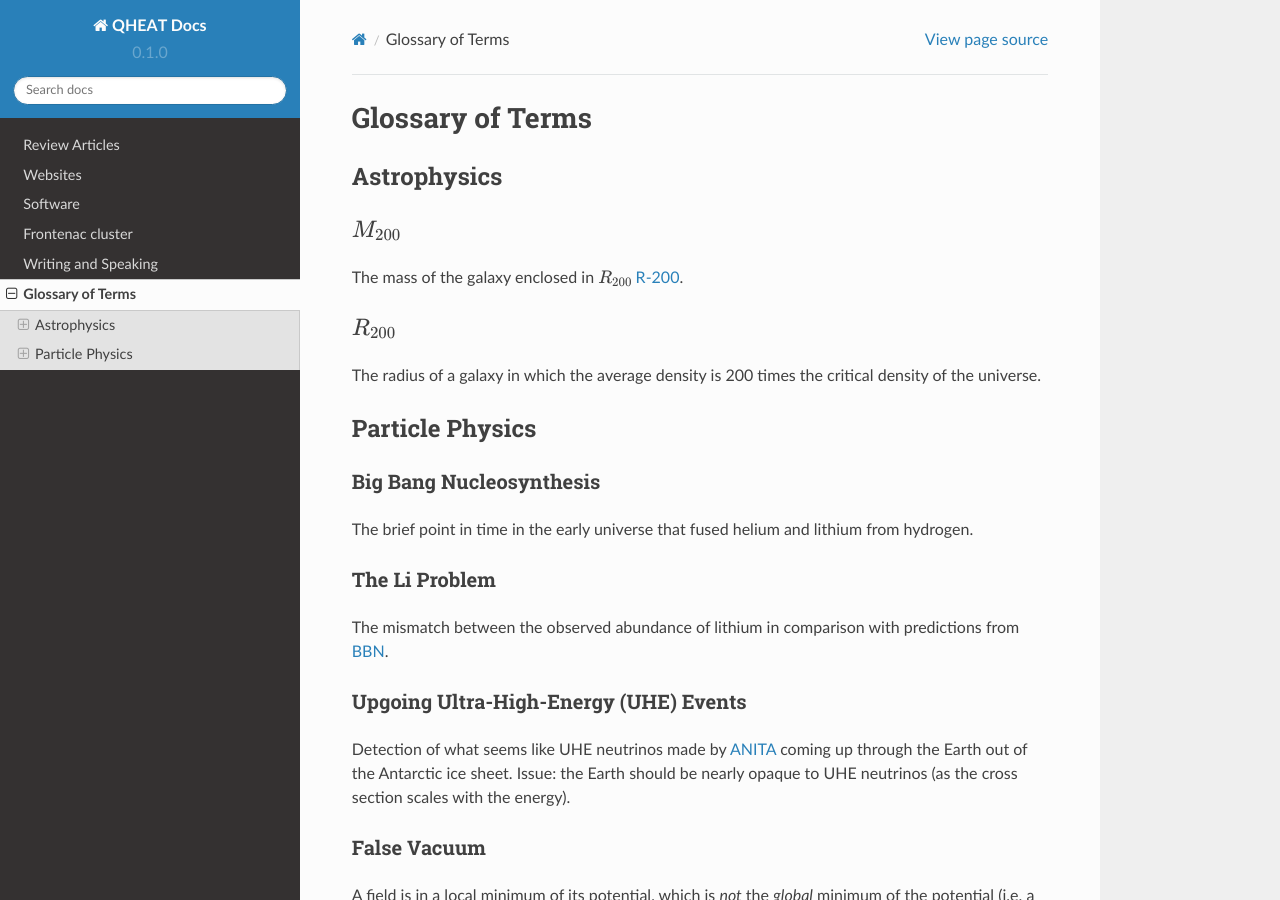
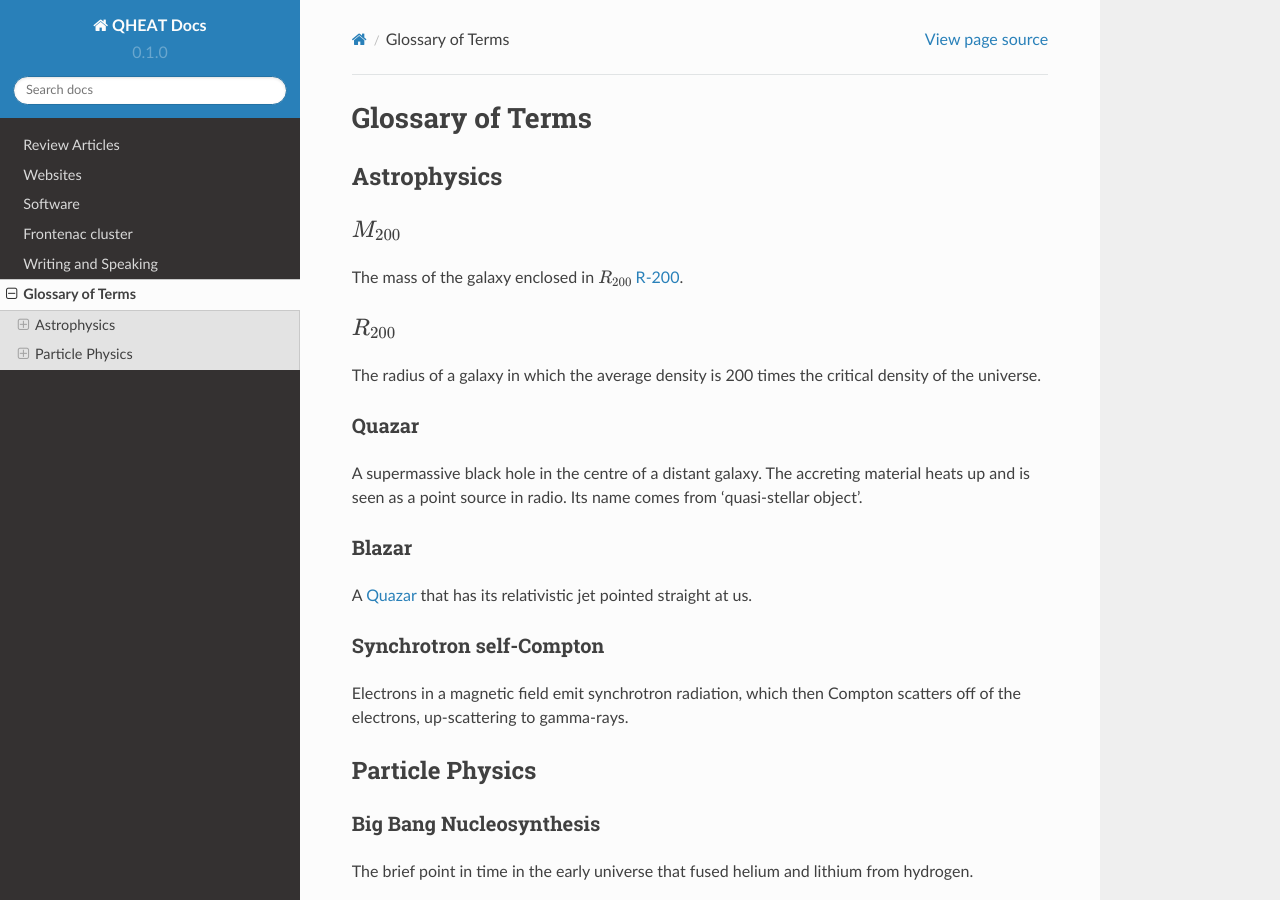
Before and after one commit to aaronvincent/QHEAT, a Sphinx documentation site: the page built from docs/source/glossary.rst, in a window 1280 px wide and 900 px high. Built offline with Sphinx 7.4.7 and the Read the Docs theme 2.0.0, drawn with Linux system fonts in a browser that asks for light colours.

Commit message:
Added quazar, blazar, and synchro-compton

```diff
--- a/docs/source/glossary.rst
+++ b/docs/source/glossary.rst
@@ -10,7 +10,6 @@ Astrophysics
 ***************
 The mass of the galaxy enclosed in :math:`R_{200}` `R-200 <r-200_>`_.
 
-
 .. _r-200:
 
 :math:`R_{200}`
@@ -18,6 +17,26 @@ The mass of the galaxy enclosed in :math:`R_{200}` `R-200 <r-200_>`_.
 The radius of a galaxy in which the average density
 is 200 times the critical density of the universe.
 
+.. _quazar:
+
+Quazar
+******
+A supermassive black hole in the centre of a distant galaxy. The accreting
+material heats up and is seen as a point source in radio. Its name comes from
+'quasi-stellar object'.
+
+.. _blazar:
+
+Blazar
+******
+A `Quazar <quazar_>`_ that has its relativistic jet pointed straight at us.
+
+.. _synchrotron-self-Compton:
+
+Synchrotron self-Compton
+************************
+Electrons in a magnetic field emit synchrotron radiation, which then Compton
+scatters off of the electrons, up-scattering to gamma-rays.
 
 
 Particle Physics
```
